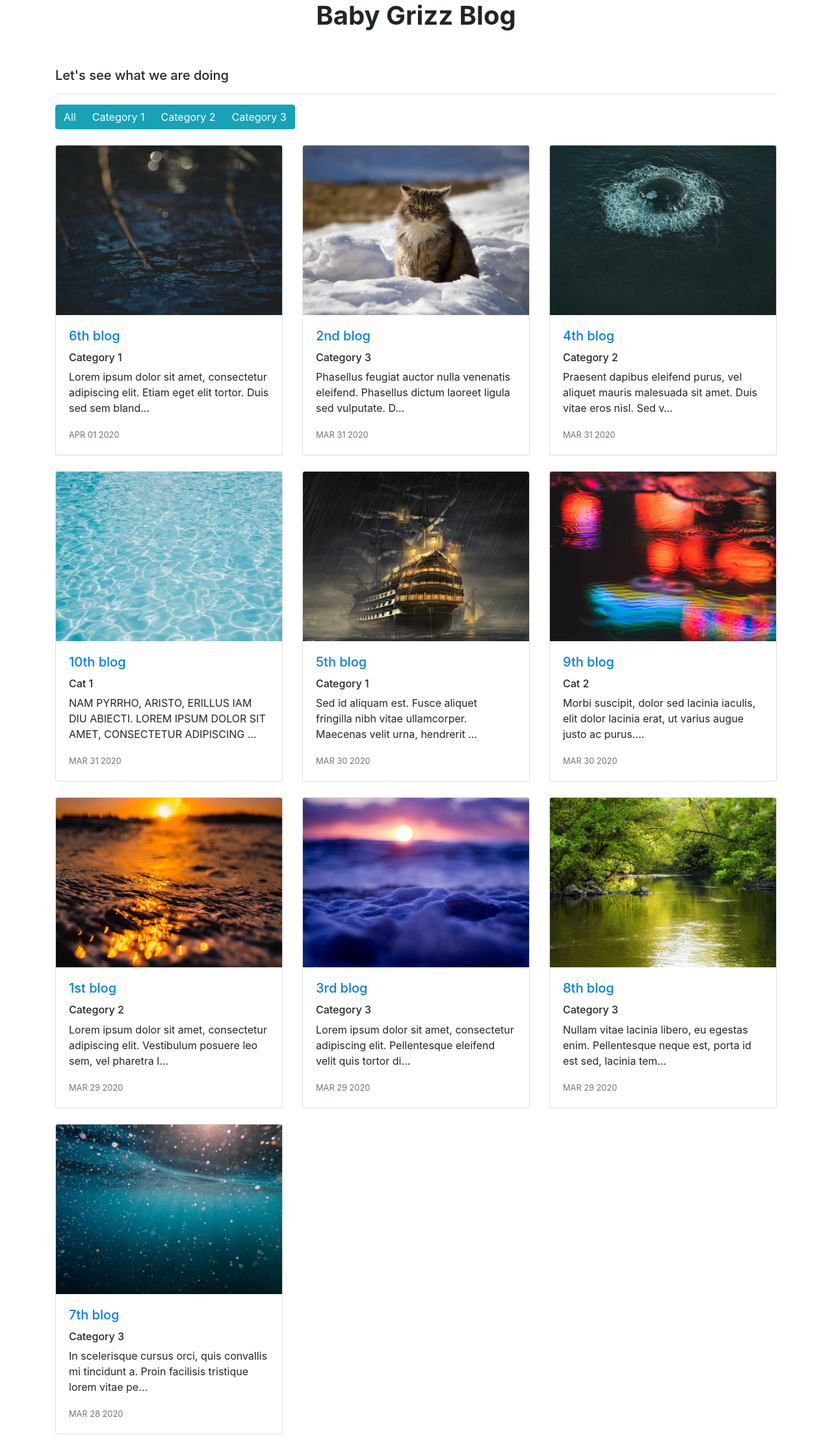
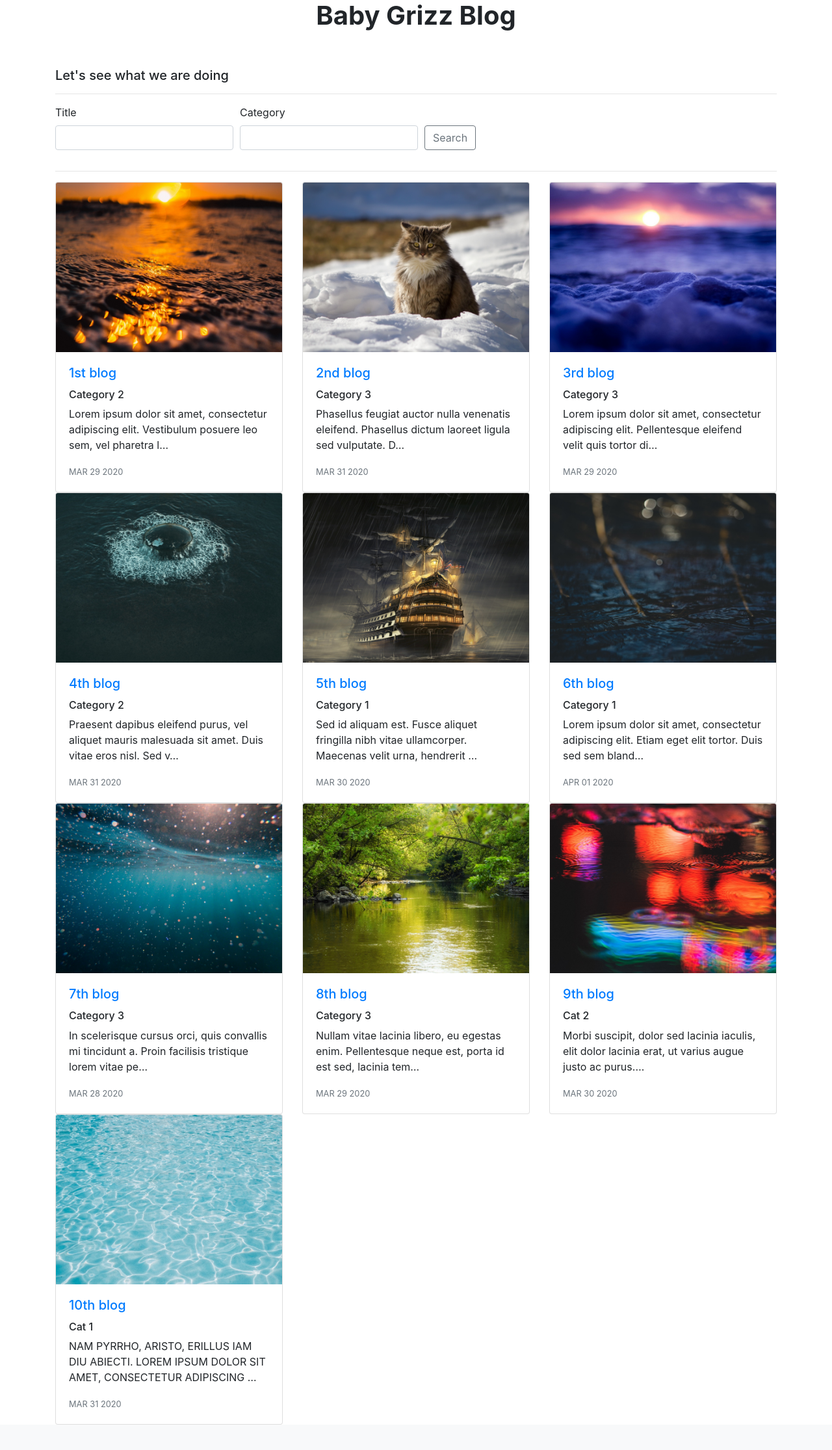
Before and after one commit to nivanovsp/babygrizz, a Django app: page /blog/ in a window 1280 px wide. Shown: the part 56-2288 px from the top of the page at 65% size. After the commit the page ends 2249 px from the top, so only its background shows below. Run offline with Django 3.2, Linux system fonts and the light colour scheme; data comes from the database, SQL or seed files in the repository; both versions use the stored data as it was after the commit; some libraries are stand-ins or nearby versions.

Commit message:
Filters and filter bootstrap layout added. Used cripsy_forms_tags

```diff
--- a/babygrizz/urls.py
+++ b/babygrizz/urls.py
@@ -30,9 +30,7 @@ urlpatterns = [
     # Blog pages
     path('', views.home, name='home'),
     path('blog/', views.all_blogs, name='all_blogs'),
-    path('blog/cat_one', views.cat_one, name='cat_one'),
-    path('blog/cat_two', views.cat_two, name='cat_two'),
-    path('blog/cat_three', views.cat_three, name='cat_three'),
+    url(r'^list$', views.all_blogs),
     path('blog/<int:blog_id>/', views.detail, name='detail'),
     url(r'^ckeditor/', include('ckeditor_uploader.urls')),
 ]
--- a/blog/models.py
+++ b/blog/models.py
@@ -1,19 +1,14 @@
 from django.db import models
 from ckeditor.fields import RichTextField
 import datetime
-
-TYPES = (
-    ('Category 1', 'Category 1'),
-    ('Category 2', 'Category 2'),
-    ('Category 3', 'Category 3'),
-)
+import django_filters
 
 
 # Create your models here.
 class Blog(models.Model):
     title = models.CharField(max_length=200, unique=True)
-    category = models.CharField(max_length=30, choices=TYPES)
-    description = RichTextField(verbose_name='Description', null=True, blank=True)
+    category = models.CharField(max_length=30)
+    description = RichTextField(null=True, blank=True)
     image = models.ImageField(upload_to='blog/images')
     created = models.DateTimeField(auto_now_add=True)
     publish = models.DateField()
@@ -24,3 +19,12 @@ class Blog(models.Model):
     def published(self):
         tomorrow = datetime.date.today() + datetime.timedelta(1)
         return tomorrow > self.publish
+
+
+# Create filters
+class Filter(django_filters.FilterSet):
+    category = django_filters.CharFilter(lookup_expr='iexact')
+
+    class Meta:
+        model = Blog
+        fields = ['title', 'category']
--- a/blog/templates/blog/all_blogs.html
+++ b/blog/templates/blog/all_blogs.html
@@ -1,4 +1,6 @@
 {% extends 'blog/base.html' %}
+
+{% load crispy_forms_tags %}
 
 {% block content %}
 
@@ -11,37 +13,44 @@
 <h5 class="mt-5">Let's see what we are doing</h5>
 <hr>
 
-<div class="btn-group" role="group" aria-label="Basic example">
-    <a href="{% url 'all_blogs' %}" class="btn btn-info" role="button">All</a>
-    <a href="{% url 'cat_one' %}" class="btn btn-info" role="button">Category 1</a>
-    <a href="{% url 'cat_two' %}" class="btn btn-info" role="button">Category 2</a>
-    <a href="{% url 'cat_three' %}" class="btn btn-info" role="button">Category 3</a>
+<form method="get" class="uniForm">
+    <div class="form-row">
+        <div class="col-auto">
+            {{ filter.form.title|as_crispy_field }}
+        </div>
+        <div class="col-auto">
+            {{ filter.form.category|as_crispy_field }}
+        </div>
+        <div class="form-group col-md-2 align-self-end">
+            <button class="btn btn-outline-secondary" id="btn" name="btn" type="submit">Search</button>
+        </div>
+    </div>
+</form>
+<hr>
+
+<div class="row row-cols-1 row-cols-md-3">
+    {% for obj in filter.qs %}
+    {% if obj.published %}
+    <div class="col-4">
+        <div class="card h-100">
+            <a href="{% url 'detail' obj.id %}">
+                <img src="{{ obj.image.url }}" class="card-img-top">
+            </a>
+            <div class="card-body">
+                <a href="{% url 'detail' obj.id %}">
+                    <h5 class="card-title">{{ obj.title }}</h5>
+                </a>
+                <h6>{{ obj.category }}</h6>
+                <p class="card-text">{{ obj.description|striptags|truncatechars:100 }}</p>
+                <p class="card-text"><small class="text-muted">{{ obj.publish|date:'M d Y'|upper }}</small></p>
+            </div>
+        </div>
+    </div>
+    {% endif %}<br/>
+    {% endfor %}
 </div>
-<br>
-<br>
+
 
 {% load static %}
 
-<div class="row row-cols-1 row-cols-md-3">
-    {% for blog in blogs %}
-    {% if blog.published %}
-    <div class="col mb-4">
-        <div class="card h-100">
-            <a href="{% url 'detail' blog.id %}">
-                <img src="{{ blog.image.url }}" class="card-img-top">
-            </a>
-            <div class="card-body">
-                <a href="{% url 'detail' blog.id %}">
-                    <h5 class="card-title">{{ blog.title }}</h5>
-                </a>
-                <h6>{{ blog.category }}</h6>
-                <p class="card-text">{{ blog.description|striptags|truncatechars:100 }}</p>
-                <p class="card-text"><small class="text-muted">{{ blog.publish|date:'M d Y'|upper }}</small></p>
-            </div>
-        </div>
-    </div>
-    {% endif %}
-    {% endfor %}
-</div>
-
 {% endblock %}
--- a/blog/templates/blog/base.html
+++ b/blog/templates/blog/base.html
@@ -6,8 +6,8 @@
     <meta name="viewport" content="width=device-width, initial-scale=1, shrink-to-fit=no">
 
     <!-- Bootstrap CSS -->
-        <link rel="stylesheet" href="https://stackpath.bootstrapcdn.com/bootstrap/4.4.1/css/bootstrap.min.css"
-              integrity="sha384-Vkoo8x4CGsO3+Hhxv8T/Q5PaXtkKtu6ug5TOeNV6gBiFeWPGFN9MuhOf23Q9Ifjh" crossorigin="anonymous">
+    <link rel="stylesheet" href="https://stackpath.bootstrapcdn.com/bootstrap/4.1.3/css/bootstrap.min.css"
+          integrity="sha384-MCw98/SFnGE8fJT3GXwEOngsV7Zt27NXFoaoApmYm81iuXoPkFOJwJ8ERdknLPMO" crossorigin="anonymous">
 
     <title>Hello, world!</title>
 </head>
--- a/blog/views.py
+++ b/blog/views.py
@@ -1,6 +1,7 @@
 from django.shortcuts import render
 from django.shortcuts import get_object_or_404
 from .models import Blog
+from .models import Filter
 
 
 # Create your views here.
@@ -10,24 +11,10 @@ def home(request):
 
 def all_blogs(request):
     blogs = Blog.objects.all().order_by('-publish')
-    return render(request, 'blog/all_blogs.html', {'blogs': blogs})
+    f = Filter(request.GET, queryset=Blog.objects.all())
+    return render(request, 'blog/all_blogs.html', {'blogs': blogs, 'filter': f})
 
 
 def detail(request, blog_id):
     blog = get_object_or_404(Blog, pk=blog_id)
     return render(request, 'blog/detail.html', {'blog': blog})
-
-
-def cat_one(request):
-    blogs = Blog.objects.filter(category='Category 1').order_by('-publish')
-    return render(request, 'blog/category_one.html', {'blogs': blogs})
-
-
-def cat_two(request):
-    blogs = Blog.objects.filter(category='Category 2').order_by('-publish')
-    return render(request, 'blog/category_two.html', {'blogs': blogs})
-
-
-def cat_three(request):
-    blogs = Blog.objects.filter(category='Category 3').order_by('-publish')
-    return render(request, 'blog/category_three.html', {'blogs': blogs})
```
Also changed, not shown: babygrizz/settings.py (+3 -6 lines), blog/templates/blog/category_one.html (deleted, +0 -47 lines), blog/templates/blog/category_three.html (deleted, +0 -47 lines), blog/templates/blog/category_two.html (deleted, +0 -47 lines), blog/migrations/0021_auto_20200401_1045.py (added), blog/migrations/0022_auto_20200401_1238.py (added), db.sqlite3. Lines whose indentation alone changed are shown as unchanged.
